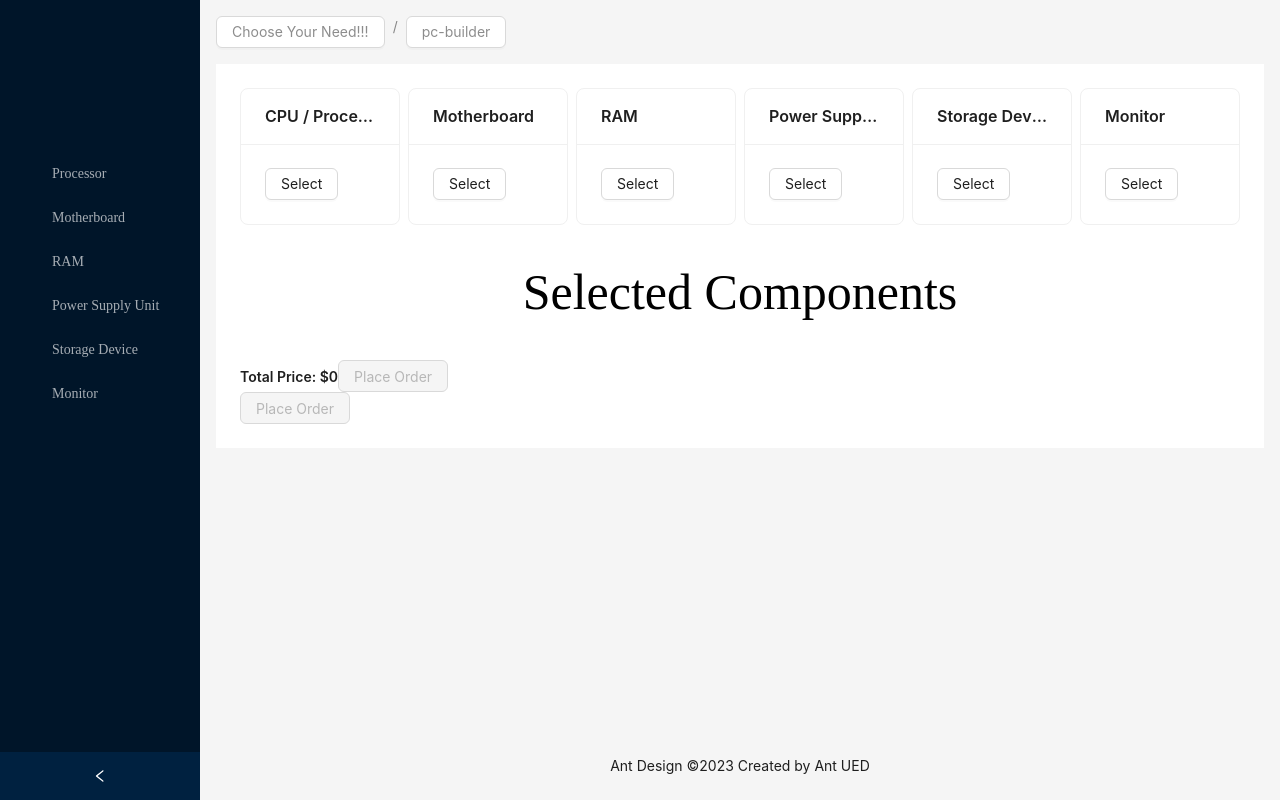
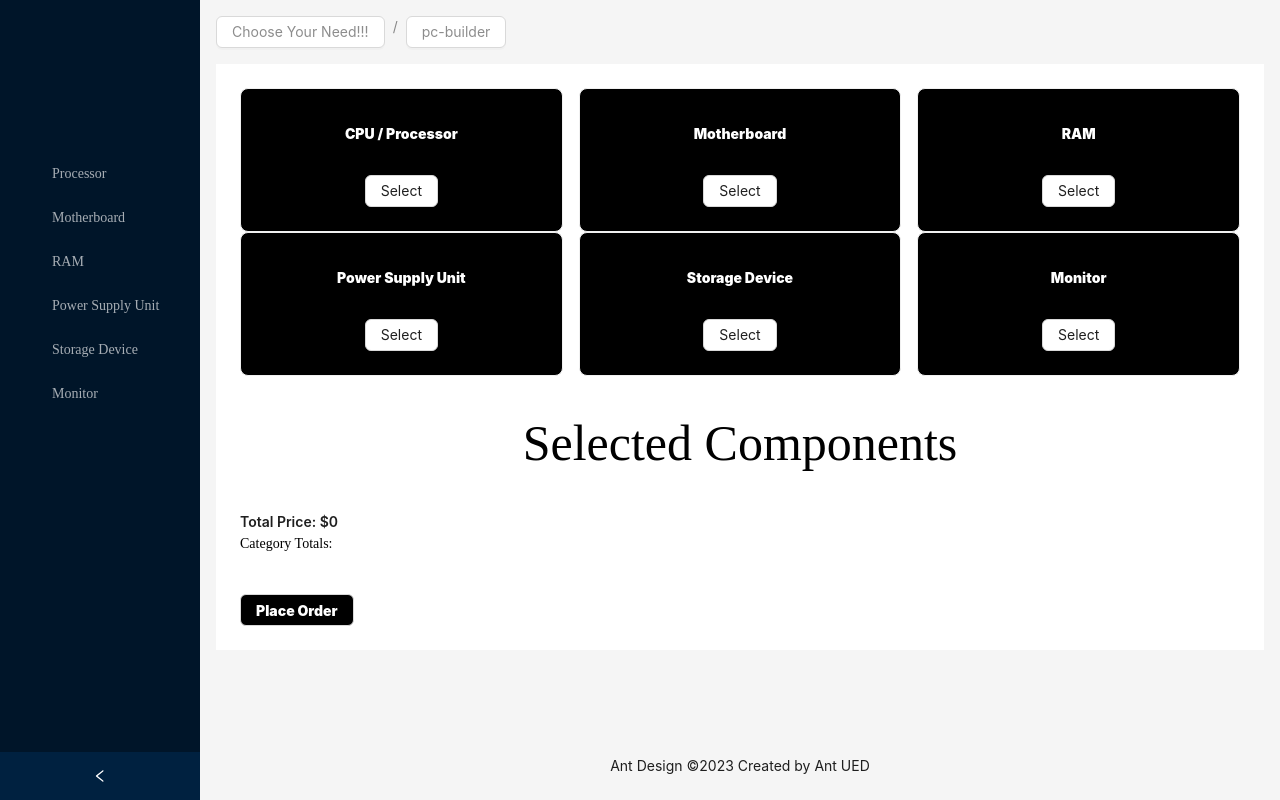
Before and after one commit to Humayra-Akter/pc-builder, a Next.js app: page /pcbuilder in a window 1280 px wide. Built offline with nearby package versions, Linux system fonts and the light colour scheme; data requests are answered from the project's data file.

Commit message:
cart button

```diff
--- a/src/components/UI/Cart.js
+++ b/src/components/UI/Cart.js
@@ -22,14 +22,31 @@ const Cart = () => {
   };
 
   const calculateOverallTotal = () => {
-    return cart.reduce(
-      (total, component) => total + calculateComponentTotal(component),
-      0
+    const categoryTotals = {};
+    let overallTotal = 0;
+
+    cart.forEach((component) => {
+      const componentTotal = calculateComponentTotal(component);
+      overallTotal += componentTotal;
+
+      if (categoryTotals[component.category]) {
+        categoryTotals[component.category] += componentTotal;
+      } else {
+        categoryTotals[component.category] = componentTotal;
+      }
+    });
+
+    return { overallTotal, categoryTotals };
+  };
+
+  const isPlaceOrderEnabled =
+    selectedCategories.length === 6 &&
+    selectedCategories.every((category) =>
+      cart.some((component) => component.category === category)
     );
-  };
-  const isPlaceOrderEnabled = selectedCategories.length === 6;
 
   const { Meta } = Card;
+  const { overallTotal, categoryTotals } = calculateOverallTotal();
 
   return (
     <div>
@@ -63,7 +80,7 @@ const Cart = () => {
               hoverable
             >
               <div className="border-r pr-5 shrink-0">
-                <Image src={component?.image} alt="" width={200} height={150} />
+                <Image src={component?.image} alt="" width={235} height={150} />
               </div>
 
               <h1
@@ -71,28 +88,56 @@ const Cart = () => {
                   margin: "10px 0",
                   fontFamily: "cursive",
                   color: "#fff",
+                  textAlign: "center",
                 }}
               >
                 {component?.name}
               </h1>
 
-              <Space>
+              <Space
+                style={{
+                  paddingLeft: "75px",
+                }}
+              >
                 <Button
                   icon={<MinusOutlined />}
                   onClick={() => decrementQuantity(component.id)}
                 />
-                <span>{component.quantity}</span>
+                <span
+                  style={{
+                    margin: "10px 0",
+                    fontFamily: "cursive",
+                    color: "#fff",
+                    textAlign: "center",
+                  }}
+                >
+                  {component.quantity}
+                </span>
                 <Button
                   icon={<PlusOutlined />}
                   onClick={() => incrementQuantity(component.id)}
                 />
               </Space>
-              <p className="text-xl">
+              <p
+                style={{
+                  margin: "10px 0",
+                  fontFamily: "cursive",
+                  color: "#fff",
+                  textAlign: "center",
+                }}
+                className="text-xl"
+              >
                 Total Price: ${calculateComponentTotal(component)}
               </p>
               <div className="border-l pl-5 flex flex-col justify-between">
                 <Button
-                  style={{ backgroundColor: "red" }}
+                  style={{
+                    backgroundColor: "red",
+                    width: "230px",
+                    fontFamily: "cursive",
+                    color: "#fff",
+                    fontWeight: "800",
+                  }}
                   onClick={() => removeFromCart(component.id)}
                 >
                   <DeleteOutlined /> Remove
@@ -103,12 +148,15 @@ const Cart = () => {
         ))}
       </Row>
       <div className="mt-6">
-        <Typography.Text strong>
-          Total Price: ${calculateOverallTotal()}
-        </Typography.Text>
-        <Button type="primary" disabled={!isPlaceOrderEnabled}>
-          Place Order
-        </Button>
+        <Typography.Text strong>Total Price: ${overallTotal}</Typography.Text>
+      </div>
+      <div>
+        <h2>Category Totals:</h2>
+        {Object.entries(categoryTotals).map(([category, total]) => (
+          <p key={category}>
+            {category}: ${total}
+          </p>
+        ))}
       </div>
     </div>
   );
--- a/src/components/UI/CartContext.js
+++ b/src/components/UI/CartContext.js
@@ -7,8 +7,20 @@ export const useCartContext = () => useContext(CartContext);
 export const CartProvider = ({ children }) => {
   const [cart, setCart] = useState([]);
   const [selectedCategories, setSelectedCategories] = useState([]);
+
   const addToCart = (component) => {
-    setCart((prevCart) => [...prevCart, component]);
+    const existingItem = cart.find((item) => item.id === component.id);
+
+    if (existingItem) {
+      const updatedCart = cart.map((item) =>
+        item.id === component.id
+          ? { ...item, quantity: item.quantity + 1 }
+          : item
+      );
+      setCart(updatedCart);
+    } else {
+      setCart((prevCart) => [...prevCart, { ...component, quantity: 1 }]);
+    }
 
     setSelectedCategories((prevCategories) => {
       if (!prevCategories.includes(component.category)) {
--- a/src/pages/pcbuilder/index.js
+++ b/src/pages/pcbuilder/index.js
@@ -1,4 +1,4 @@
-import { useState } from "react";
+import { useState, useEffect } from "react";
 import { Button, Card, Col, Row } from "antd";
 import DashboardLayout from "../../../components/Layouts/DashboardLayout";
 import Link from "next/link";
@@ -29,51 +29,158 @@ const PcBuilderPage = ({
         selectedCategories.includes("Monitor")
     );
   };
+
+  useEffect(() => {
+    checkCategoriesSelection();
+  }, [selectedCategories]);
+
   return (
     <div className="pc-builder-page">
-      <Row gutter={8}>
-        <Col span={4}>
-          <Card title="CPU / Processor">
+      <Row gutter={16}>
+        <Col span={8}>
+          <Card
+            style={{
+              textAlign: "center",
+              backgroundColor: "black",
+            }}
+          >
+            <h1
+              style={{
+                textAlign: "center",
+                margin: "10px",
+                marginBottom: "30px",
+                font: "cursive",
+                color: "white",
+                fontWeight: "900",
+              }}
+            >
+              CPU / Processor
+            </h1>
             <Button>
               <Link href="/processor">Select</Link>
             </Button>
           </Card>
         </Col>
 
-        <Col span={4}>
-          <Card title="Motherboard">
+        <Col span={8}>
+          <Card
+            style={{
+              textAlign: "center",
+              backgroundColor: "black",
+            }}
+          >
+            <h1
+              style={{
+                textAlign: "center",
+                margin: "10px",
+                font: "cursive",
+                marginBottom: "30px",
+                color: "white",
+                fontWeight: "900",
+              }}
+            >
+              Motherboard
+            </h1>
             <Button>
               <Link href="/motherboard">Select</Link>
             </Button>
           </Card>
         </Col>
 
-        <Col span={4}>
-          <Card title="RAM">
+        <Col span={8}>
+          <Card
+            style={{
+              textAlign: "center",
+              backgroundColor: "black",
+            }}
+          >
+            <h1
+              style={{
+                textAlign: "center",
+                margin: "10px",
+                font: "cursive",
+                marginBottom: "30px",
+                color: "white",
+                fontWeight: "900",
+              }}
+            >
+              RAM
+            </h1>
             <Button>
               <Link href="/ram">Select</Link>
             </Button>
           </Card>
         </Col>
 
-        <Col span={4}>
-          <Card title="Power Supply Unit">
+        <Col span={8}>
+          <Card
+            style={{
+              textAlign: "center",
+              backgroundColor: "black",
+            }}
+          >
+            <h1
+              style={{
+                textAlign: "center",
+                margin: "10px",
+                font: "cursive",
+                marginBottom: "30px",
+                color: "white",
+                fontWeight: "900",
+              }}
+            >
+              Power Supply Unit
+            </h1>
             <Button>
               <Link href="/powerSupplyUnit">Select</Link>
             </Button>
           </Card>
         </Col>
 
-        <Col span={4}>
-          <Card title="Storage Device">
+        <Col span={8}>
+          <Card
+            style={{
+              textAlign: "center",
+              backgroundColor: "black",
+            }}
+          >
+            <h1
+              style={{
+                textAlign: "center",
+                margin: "10px",
+                marginBottom: "30px",
+                font: "cursive",
+                color: "white",
+                fontWeight: "900",
+              }}
+            >
+              Storage Device
+            </h1>
             <Button>
               <Link href="/storageDevice">Select</Link>
             </Button>
           </Card>
         </Col>
 
-        <Col span={4}>
-          <Card title="Monitor">
+        <Col span={8}>
+          <Card
+            style={{
+              textAlign: "center",
+              backgroundColor: "black",
+            }}
+          >
+            <h1
+              style={{
+                textAlign: "center",
+                margin: "10px",
+                marginBottom: "30px",
+                font: "cursive",
+                color: "white",
+                fontWeight: "900",
+              }}
+            >
+              Monitor
+            </h1>
             <Button>
               <Link href="/monitor">Select</Link>
             </Button>
@@ -83,6 +190,13 @@ const PcBuilderPage = ({
       <Cart></Cart>
       <Button
         type="primary"
+        style={{
+          marginTop: "40px",
+          backgroundColor: "black",
+          font: "cursive",
+          color: "white",
+          fontWeight: "900",
+        }}
         disabled={!isPlaceOrderEnabled}
         onClick={() => console.log("Place order clicked")}
       >
```
Also changed, not shown: src/components/UI/ALllStorageDevices.js (+5 -2 lines), src/components/UI/AllMonitors.js (+5 -2 lines), src/components/UI/AllMotherboards.js (+5 -2 lines), src/components/UI/AllPowerSupplyUnit.js (+5 -2 lines), src/components/UI/AllProcessors.js (+5 -2 lines), src/components/UI/AllRams.js (+5 -2 lines).
